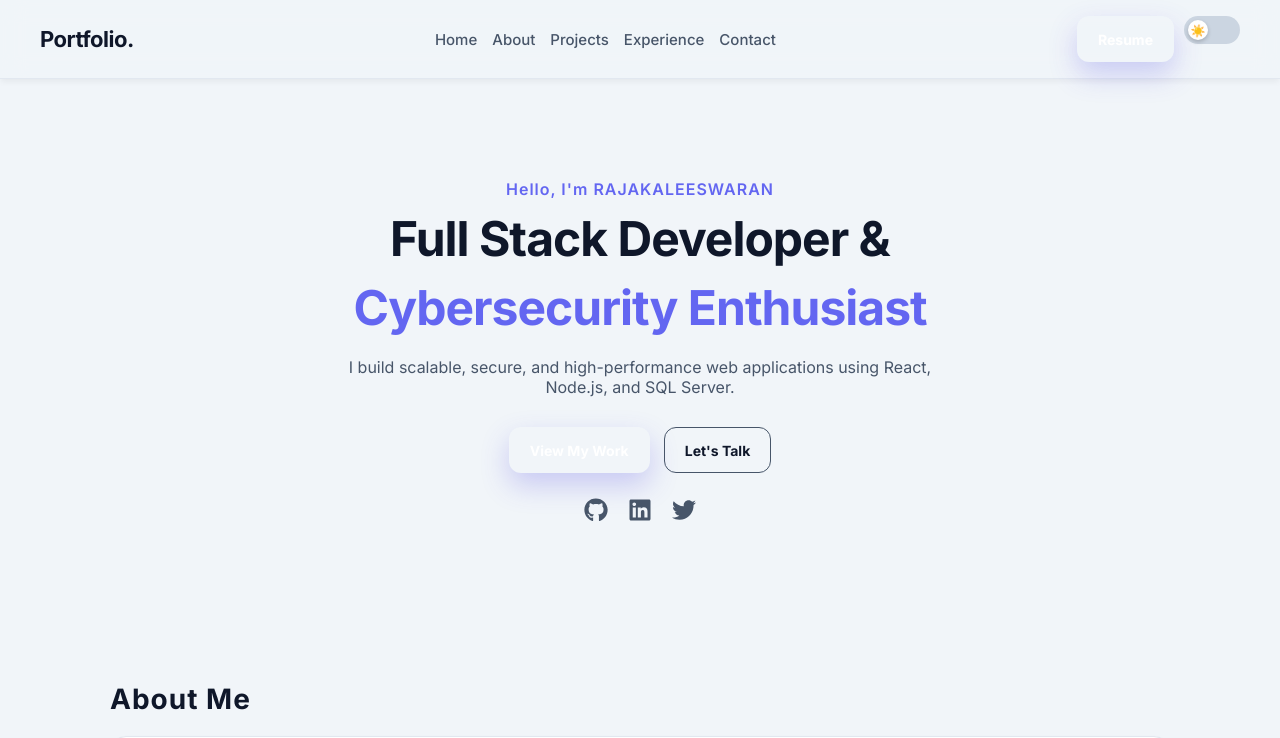
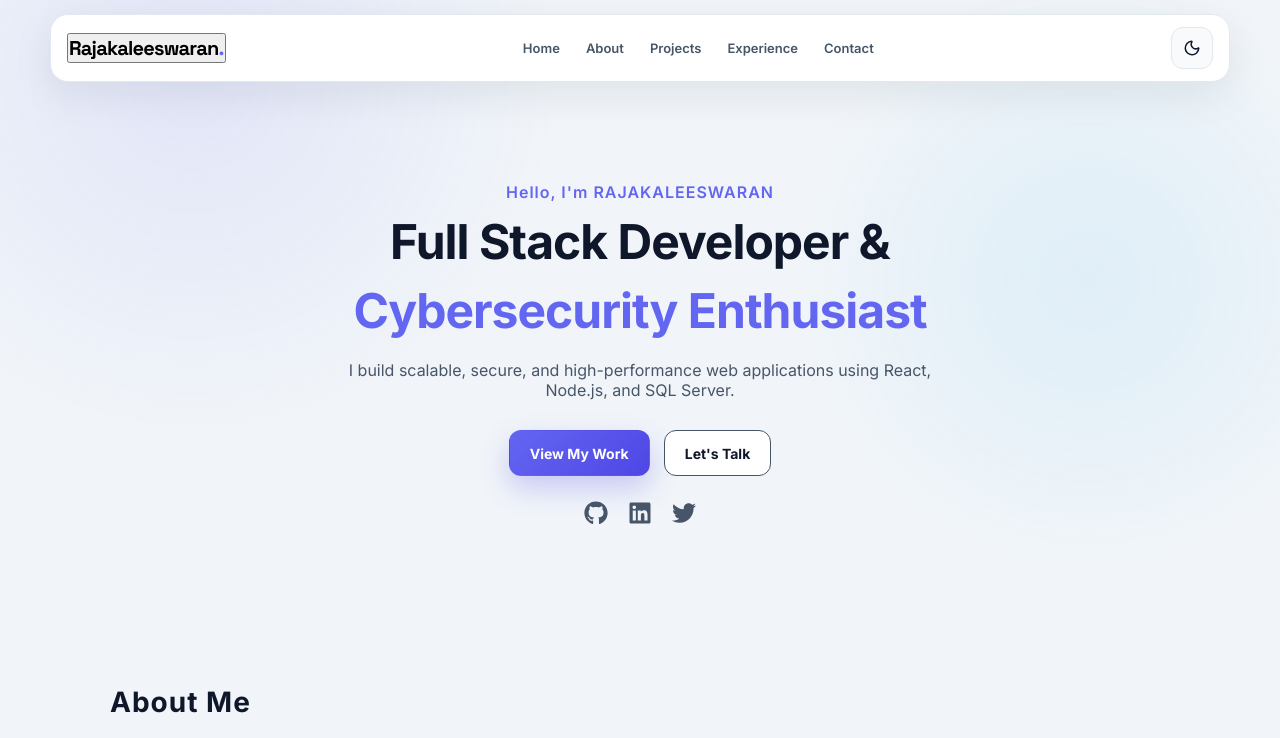
Before and after one commit to rajakaleeswaran/my-portfolio, a React (Vite) app: page / in a window 1280 px wide. Shown: the top 738 px of the page. Built offline with nearby package versions, Linux system fonts and the light colour scheme.

Commit message:
Refactor portfolio shell with premium navigation and responsive structure

```diff
--- a/src/App.jsx
+++ b/src/App.jsx
@@ -1,164 +1,68 @@
 import { useContext, useRef } from "react";
+import { Moon, Sun } from "lucide-react";
 import { ThemeProvider, ThemeContext } from "./theme/ThemeContext.jsx";
 import Header from "./components/Header";
 import About from "./components/About";
 import Skills from "./components/Skills";
 import Projects from "./components/Projects";
 import Experience from "./components/Experience";
-import {
-  Certifications,
-  Achievements,
-} from "./components/CertificatesAndAchievements";
+import { Certifications, Achievements } from "./components/CertificatesAndAchievements";
 import Contact from "./components/Contact";
+
 const MainScreen = () => {
   const { isDarkMode, colors, toggleTheme } = useContext(ThemeContext);
-
-  const homeRef = useRef(null);
-  const aboutRef = useRef(null);
-  const projectsRef = useRef(null);
-  const experienceRef = useRef(null);
-  const contactRef = useRef(null);
-
-  const scrollTo = (id) => {
-    const refs = { home: homeRef, about: aboutRef, projects: projectsRef, experience: experienceRef, contact: contactRef };
-    refs[id].current?.scrollIntoView({ behavior: "smooth" });
+  const refs = {
+    home: useRef(null),
+    about: useRef(null),
+    projects: useRef(null),
+    experience: useRef(null),
+    contact: useRef(null),
+  };
+  const scrollTo = (id) => refs[id]?.current?.scrollIntoView({ behavior: "smooth" });
+  const navLinks = ["home", "about", "projects", "experience", "contact"];
+  const themeStyle = {
+    "--text": colors.text,
+    "--muted": colors.textSecondary,
+    "--accent": colors.accent,
+    "--border": colors.border,
+    "--card": colors.card,
+    "--soft": isDarkMode ? "#172033" : "#f8fafc",
+    background: colors.background,
+    color: colors.text,
   };
 
-  const navLinks = [
-    { id: "home", label: "Home" },
-    { id: "about", label: "About" },
-    { id: "projects", label: "Projects" },
-    { id: "experience", label: "Experience" },
-    { id: "contact", label: "Contact" },
-  ];
-
   return (
-    <div style={{ background: colors.background, minHeight: "100vh" }}>
-
-      {/* NAVBAR */}
-      <div
-        style={{
-          position: "sticky",
-          top: 0,
-          zIndex: 100,
-          display: "flex",
-          justifyContent: "space-between",
-          alignItems: "center",
-          padding: "16px 40px",
-          background: `${colors.background}cc`,
-          backdropFilter: "blur(12px)",
-          WebkitBackdropFilter: "blur(12px)",
-          borderBottom: `1px solid ${colors.border}`,
-          boxShadow: "0 4px 6px -1px rgba(0, 0, 0, 0.05)",
-        }}
-      >
-        <h3 style={{ color: colors.text, fontSize: "22px", letterSpacing: "-0.5px" }}>Portfolio.</h3>
-
-        <div style={{ display: "flex", gap: "15px" }}>
-          {navLinks.map((link) => (
-            <button
-              key={link.id}
-              onClick={() => scrollTo(link.id)}
-              style={{
-                background: "transparent",
-                border: "none",
-                color: colors.textSecondary,
-                cursor: "pointer",
-                fontWeight: "500",
-                fontSize: "15px",
-                transition: "color 0.2s",
-              }}
-              onMouseEnter={(e) => (e.target.style.color = colors.accent)}
-              onMouseLeave={(e) => (e.target.style.color = colors.textSecondary)}
-            >
-              {link.label}
+    <div className="site-shell" style={themeStyle}>
+      <nav className="navbar" aria-label="Primary navigation">
+        <button className="brand" onClick={() => scrollTo("home")} aria-label="Back to home">
+          Rajakaleeswaran<span className="brand-dot">.</span>
+        </button>
+        <div className="nav-links">
+          {navLinks.map((id) => (
+            <button className="nav-link" key={id} onClick={() => scrollTo(id)}>
+              {id[0].toUpperCase() + id.slice(1)}
             </button>
           ))}
         </div>
-
-        <div style={{ display: "flex", gap: "10px" }}>
-          <button className="btn-primary">
-            Resume
-          </button>
-
-          <button
-            onClick={toggleTheme}
-            style={{
-              display: "flex",
-              alignItems: "center",
-              justifyContent: isDarkMode ? "flex-end" : "flex-start",
-              width: "56px",
-              height: "28px",
-              padding: "4px",
-              borderRadius: "14px",
-              background: isDarkMode ? "#334155" : "#cbd5e1",
-              border: "none",
-              transition: "all 0.3s ease",
-            }}
-            aria-label="Toggle Theme"
-          >
-            <div
-              style={{
-                width: "20px",
-                height: "20px",
-                borderRadius: "50%",
-                background: "#fff",
-                display: "flex",
-                alignItems: "center",
-                justifyContent: "center",
-                fontSize: "12px",
-                boxShadow: "0 2px 4px rgba(0,0,0,0.2)",
-              }}
-            >
-              {isDarkMode ? "🌙" : "☀️"}
-            </div>
+        <div className="nav-actions">
+          <button className="theme-toggle" onClick={toggleTheme} aria-label="Toggle color theme">
+            {isDarkMode ? <Sun size={18} /> : <Moon size={18} />}
           </button>
         </div>
-      </div>
+      </nav>
 
-      {/* CONTENT */}
-      <div>
-        <div ref={homeRef}>
-          <Header />
-        </div>
-
-        <div ref={aboutRef}>
-          <About />
-          <Skills />
-        </div>
-
-        <div ref={projectsRef}>
-          <Projects />
-        </div>
-
-        <div ref={experienceRef}>
-          <Experience />
-          <Certifications />
-          <Achievements />
-        </div>
-
-        <div ref={contactRef}>
-          <Contact />
-        </div>
-
-        {/* Footer */}
-        <div style={{ textAlign: "center", padding: "30px" }}>
-          <p style={{ color: colors.textSecondary }}>
-            Designed & Developed by Rajakaleeswaran
-          </p>
-          <p style={{ color: colors.textSecondary, fontSize: "12px" }}>
-            Built with React + Vite
-          </p>
-        </div>
-      </div>
+      <main className="site-content">
+        <section ref={refs.home} id="home"><Header /></section>
+        <section ref={refs.about} id="about"><About /><Skills /></section>
+        <section ref={refs.projects} id="projects"><Projects /></section>
+        <section ref={refs.experience} id="experience"><Experience /><Certifications /><Achievements /></section>
+        <section ref={refs.contact} id="contact"><Contact /></section>
+        <footer className="footer">© {new Date().getFullYear()} Rajakaleeswaran · Built with React + Vite</footer>
+      </main>
     </div>
   );
 };
 
 export default function App() {
-  return (
-    <ThemeProvider>
-      <MainScreen />
-    </ThemeProvider>
-  );
+  return <ThemeProvider><MainScreen /></ThemeProvider>;
 }
```
